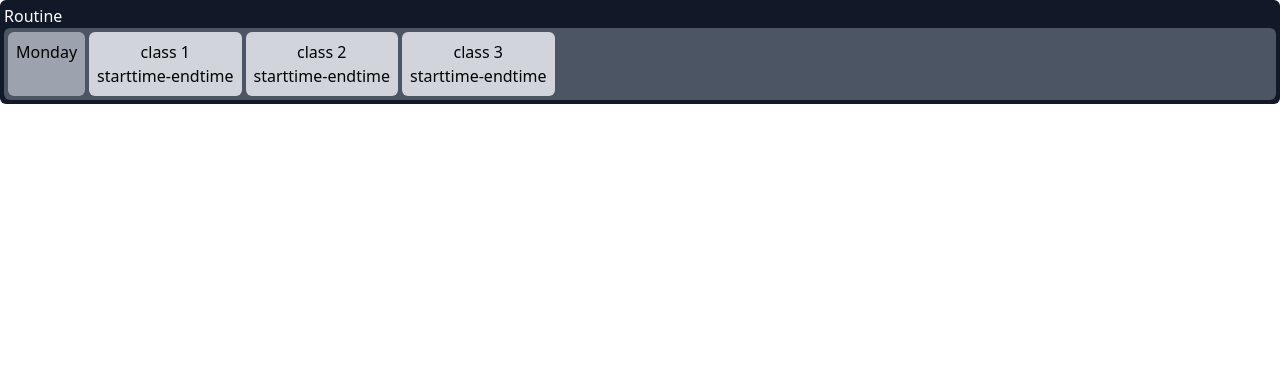
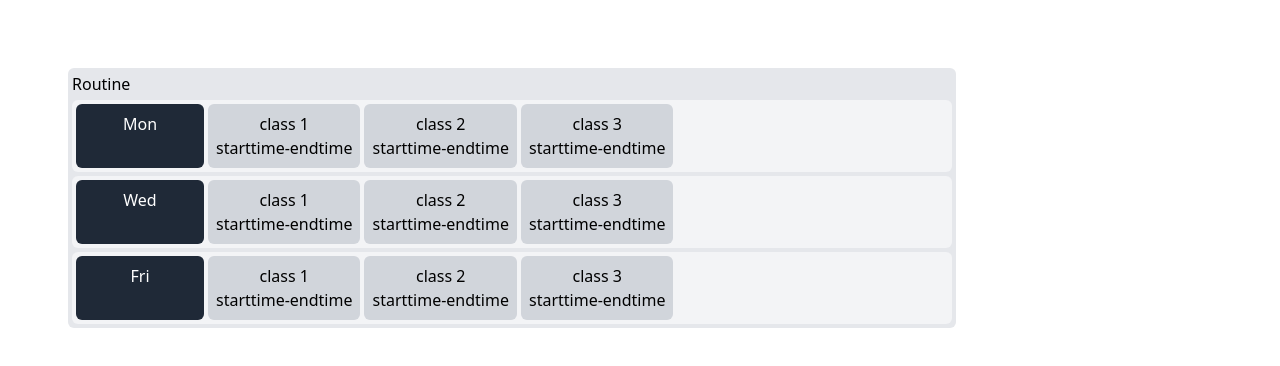
Before and after one commit to spiritinchains/slotr-frontend, a React (Create React App) app: page / in a window 1280 px wide. Shown: the top 366 px of the page. Built offline with nearby package versions, Linux system fonts and the light colour scheme.

Commit message:
Barebones dragging

```diff
--- a/package.json
+++ b/package.json
@@ -13,6 +13,7 @@
     "@types/react-dom": "^17.0.10",
     "react": "^17.0.2",
     "react-dom": "^17.0.2",
+    "react-draggable": "^4.4.4",
     "react-scripts": "4.0.3",
     "typescript": "^4.4.4",
     "web-vitals": "^1.1.2"
--- a/src/App.tsx
+++ b/src/App.tsx
@@ -6,13 +6,25 @@ import Timeslot from "./components/Timeslot";
 
 const App = () => {
   return (
+    <div className="p-16 w-4/5">
       <Timetable>
-    <Row title="Monday">
+        <Row title="Mon">
+          <Timeslot title="class 1" />
+          <Timeslot title="class 2" />
+          <Timeslot title="class 3" />
+        </Row>
+        <Row title="Wed">
+          <Timeslot title="class 1" />
+          <Timeslot title="class 2" />
+          <Timeslot title="class 3" />
+        </Row>
+        <Row title="Fri">
           <Timeslot title="class 1" />
           <Timeslot title="class 2" />
           <Timeslot title="class 3" />
         </Row>
       </Timetable>
+    </div>
   );
 };
 
--- a/src/components/Row.tsx
+++ b/src/components/Row.tsx
@@ -1,7 +1,9 @@
 const Row = (props: any) => {
   return (
-    <div className="minicard-row bg-gray-600 flex">
-      <div className="minicard bg-gray-400 align-middle">{props.title}</div>
+    <div className="minicard-row bg-gray-100 flex">
+      <div className="minicard bg-gray-800 align-middle w-32 text-white">
+        {props.title}
+      </div>
       {props.children}
     </div>
   );
--- a/src/components/Timeslot.tsx
+++ b/src/components/Timeslot.tsx
@@ -1,9 +1,13 @@
+import Draggable from "react-draggable";
+
 const Timeslot = (props: any) => {
   return (
-    <div className="minicard bg-gray-300">
-      {props.title} <br/>
-      starttime-endtime
-    </div>
+    <Draggable axis="x">
+      <div className="minicard bg-gray-300">
+        {props.title} <br />
+        starttime-endtime
+      </div>
+    </Draggable>
   );
 };
 
--- a/src/components/Timetable.tsx
+++ b/src/components/Timetable.tsx
@@ -1,10 +1,10 @@
 const Timetable = (props: any) => {
   return (
-    <div className="timetable bg-gray-900">
-      <span className="text-white">Routine</span>
+    <div className="timetable bg-gray-200">
+      <span>Routine</span>
       {props.children}
     </div>
-  )
+  );
 };
 
 export default Timetable;
--- a/src/index.css
+++ b/src/index.css
@@ -1,10 +1,13 @@
 /* ./src/index.css */
+
+@import url('https://fonts.googleapis.com/css2?family=Quicksand&display=swap');
+
 @tailwind base;
 @tailwind components;
 @tailwind utilities;
 
 .timetable {
-	@apply p-1 m-0 rounded-md
+	@apply p-1 m-1 rounded-md
 }
 
 .minicard {
@@ -12,5 +15,5 @@
 }
 
 .minicard-row {
-	@apply p-1 m-0 rounded-md
+	@apply p-1 mt-1 rounded-md
 }
--- /dev/null
+++ b/src/sample.json
@@ -0,0 +1,82 @@
+{
+	"rows" : {
+		"161" : {
+			"name" : "Monday"
+		},
+		"94" : {
+			"name" : "Wednesday"
+		},
+		"146" : {
+			"name" : "Friday"
+		}
+	},
+
+	"events" : {
+		"442" : {
+			"name" : "CSE 4569",
+			"defaultLength" : 60
+		},
+		"68" : {
+			"name" : "CSE 4517",
+			"defaultLength" : 60
+		},
+		"121" : {
+			"name" : "CSE 4528",
+			"defaultLength" : 45
+		},
+		"9124" : {
+			"name" : "CSE 4590",
+			"defaultLength" : 120
+		}
+	},
+
+	"eventList" : [
+		{
+			"id" : 5290,
+			"eventid" : 68,
+			"relstart" : 0,
+			"duration" : 60,
+			"isRescheduled" : false,
+			"isCancelled" : false
+		},
+		{
+			"id" : 2798,
+			"eventid" : 121,
+			"relstart" : 0,
+			"duration" : 45,
+			"isRescheduled" : false,
+			"isCancelled" : false
+		},
+		{
+			"id" : 3252,
+			"eventid" : 9124,
+			"relstart" : 0,
+			"duration" : 120,
+			"isRescheduled" : false,
+			"isCancelled" : false
+		}
+	],
+
+	"routine" : {
+		"id" : 912841,
+		"start" : "08:00",
+		"end" : "17:00",
+		"rows" : [ 161, 94, 146 ],
+		"containerList" : [
+			{
+				"id" : 1923,
+				"start" : "08:00",
+				"end" : "09:00",
+				"rowid" : 161,
+				"isBlock" : false
+			},
+			{
+				"id" : 2978,
+				"start" : "12:00",
+				"end" : "14:00",
+				"rowid" : 146,
+				"isBlock" : false
+			}
+		]
+	}
+}
```
Also changed, not shown: 1 other file (tests, documents, lock files or other folders). Lines whose indentation alone changed are shown as unchanged.
